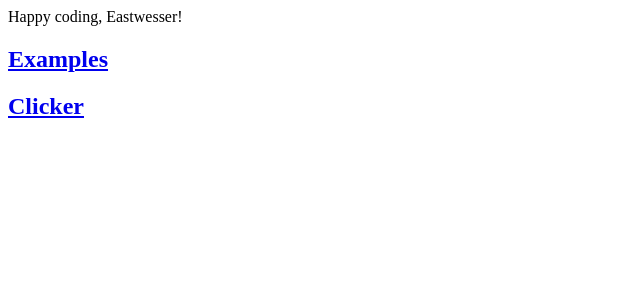
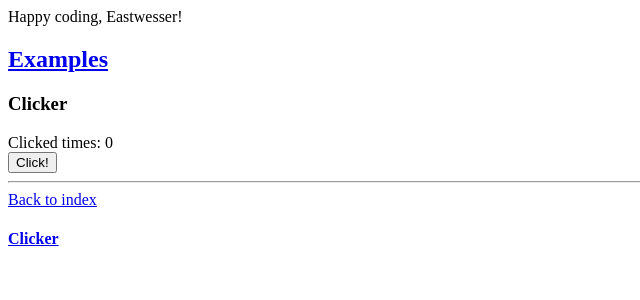
Before and after one commit to Eastwesser/HTMX, a Flask app: page / in a window 1280 px wide. Shown: the top 300 px of the page, without its empty margins (0-640 px from the left). Run offline with Flask 3, Linux system fonts and the light colour scheme.

Commit message:
html boosts

```diff
--- a/templates/index.html
+++ b/templates/index.html
@@ -13,10 +13,21 @@
         </a>
     </h2>
 
-    <h2>
+    <span
+        {# Use trigger-load below to include counter #}
+        hx-trigger="load"
+        hx-get="{{ url_for('clicker_app.index') }}"
+        hx-swap="outerHTML"
+        >Click!
+    </span>
+
+    {# This part ignores the previously made click counter after page refreshing #}
+    {# {% include 'clicker/index.html' %} #}
+
+    <h4>
         <a href="{{ url_for('clicker_app.index') }}">
             Clicker
         </a>
-    </h2>
+    </h4>
 
 {% endblock %}
```
